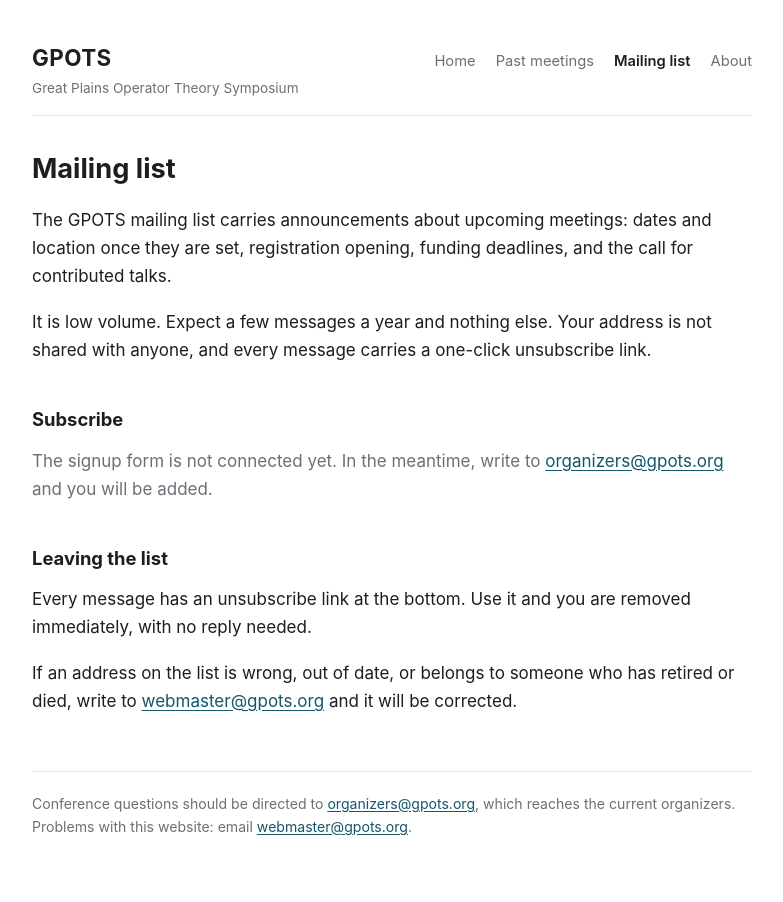
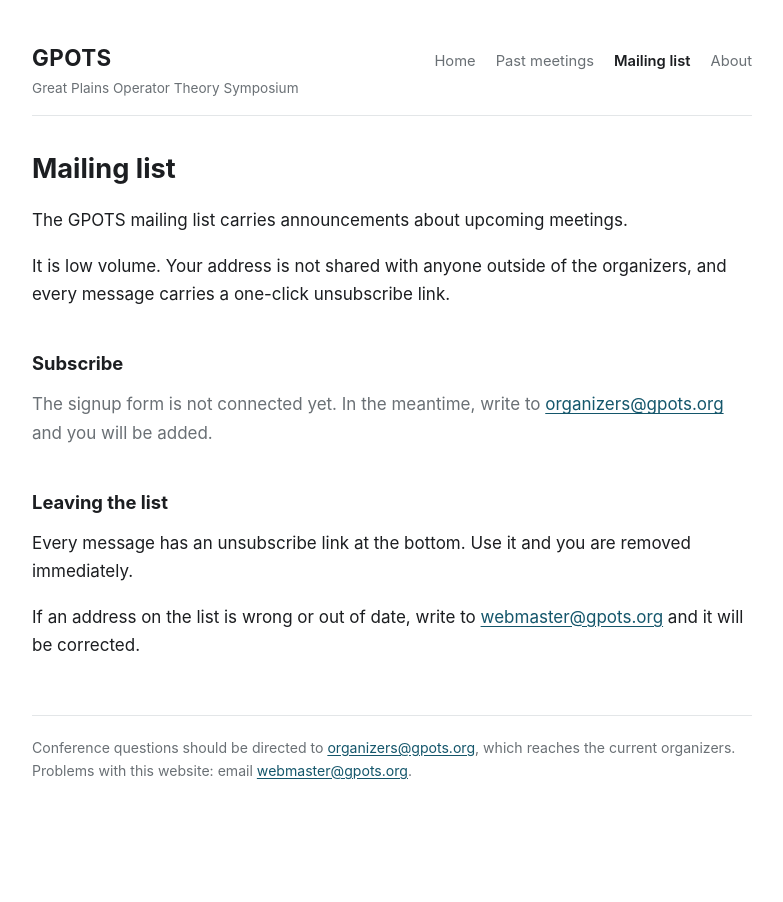
Before and after one commit to gpots-info/gpots-info.github.io, a Jekyll site: the page built from mailing-list.md, in a window 1280 px wide. Shown: the whole page, without its empty margins (248-1031 px from the left). Built offline with Jekyll 4.4.1, drawn with Linux system fonts in a browser that asks for light colours.

```diff
--- a/mailing-list.md
+++ b/mailing-list.md
@@ -4,12 +4,10 @@ title: Mailing list
 permalink: /mailing-list/
 ---
 
-The GPOTS mailing list carries announcements about upcoming meetings: dates and
-location once they are set, registration opening, funding deadlines, and the
-call for contributed talks.
+The GPOTS mailing list carries announcements about upcoming meetings.
 
-It is low volume. Expect a few messages a year and nothing else. Your address
-is not shared with anyone, and every message carries a one-click unsubscribe
+It is low volume.  Your address
+is not shared with anyone outside of the organizers, and every message carries a one-click unsubscribe
 link.
 
 ## Subscribe
@@ -27,8 +25,6 @@ added.</p>
 ## Leaving the list
 
 Every message has an unsubscribe link at the bottom. Use it and you are removed
-immediately, with no reply needed.
+immediately.
 
-If an address on the list is wrong, out of date, or belongs to someone who has
-retired or died, write to
-[webmaster@gpots.org](mailto:webmaster@gpots.org) and it will be corrected.
+If an address on the list is wrong or out of date, write to [webmaster@gpots.org](mailto:webmaster@gpots.org) and it will be corrected.
```
Also changed, not shown: _data/meetings.yml (+8 -1 lines), meetings.md (+1 -2 lines).
